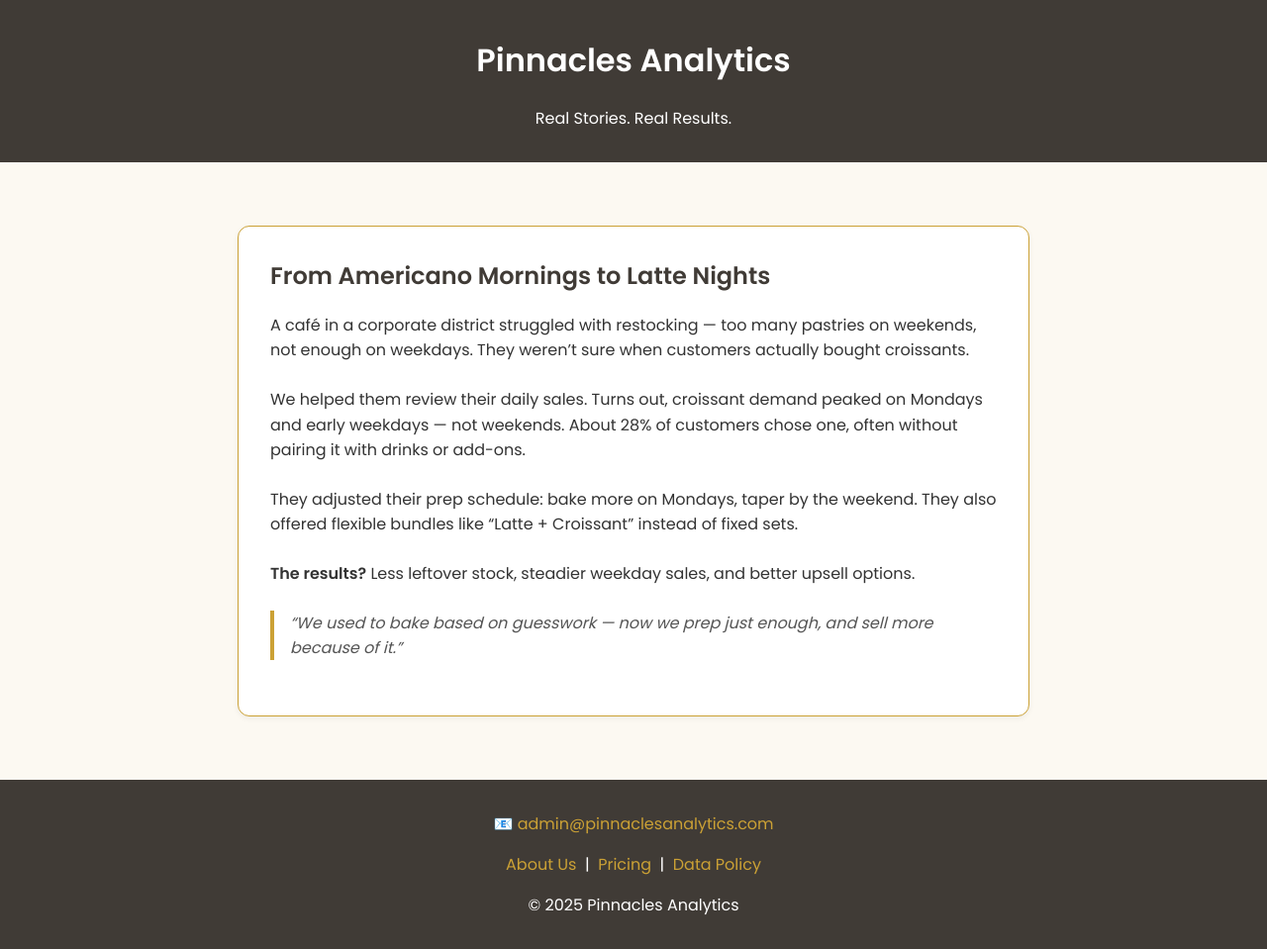
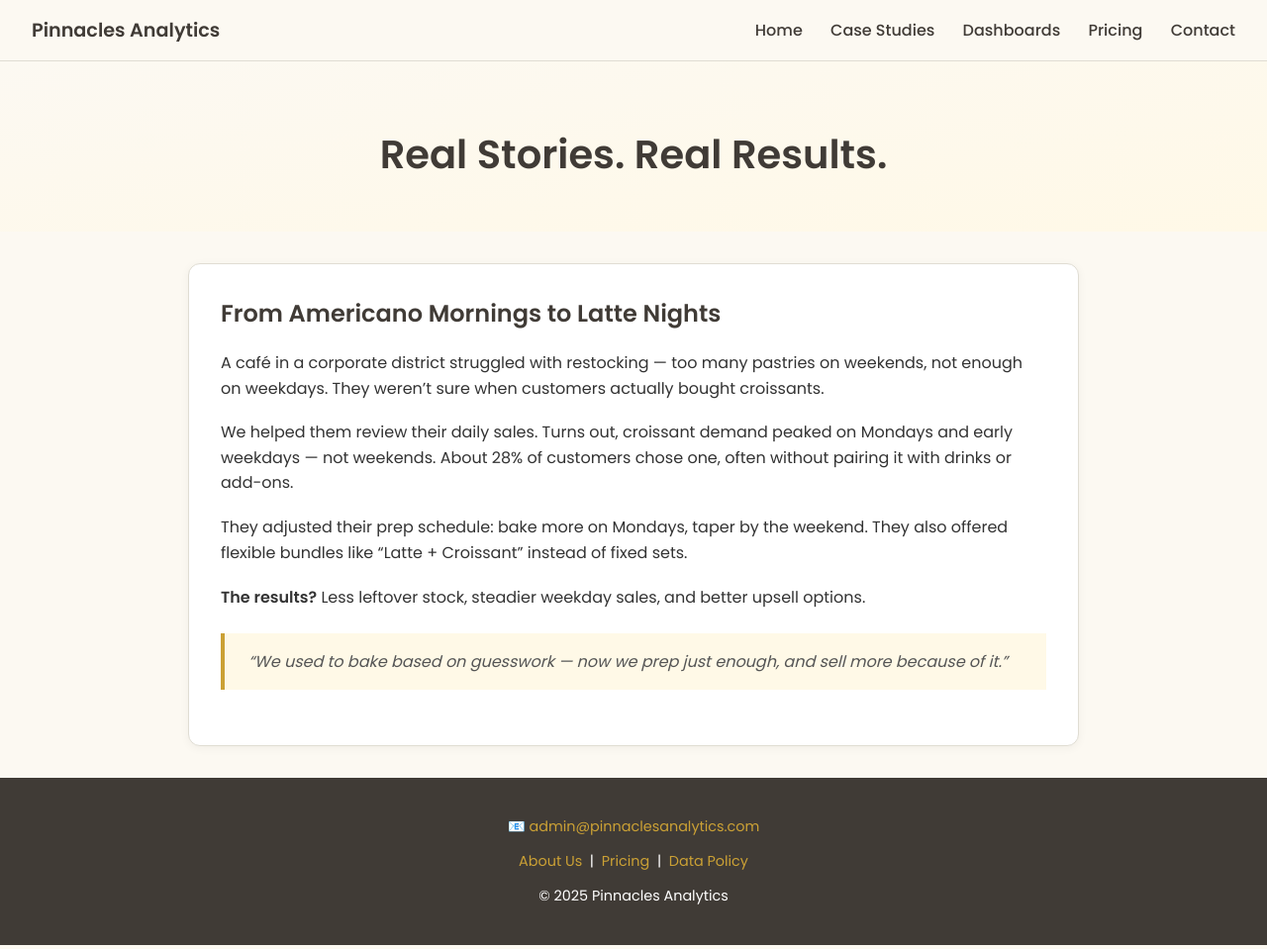
Before and after one commit to lyven81/pinnacles-learning-website, a Jekyll site: the page case-study/case-study-2.html, which Jekyll copies as it is, in a window 1280 px wide. Shown: the whole page at 99% size. Built offline with Jekyll 4.4.1, drawn with Linux system fonts in a browser that asks for light colours.

Commit message:
Update case-study-2.html

```diff
--- a/case-study/case-study-2.html
+++ b/case-study/case-study-2.html
@@ -1,69 +1,155 @@
+
 <!DOCTYPE html>
 <html lang="en">
 <head>
-  <meta charset="utf-8"/>
-  <meta name="viewport" content="width=device-width, initial-scale=1.0"/>
-  <title>From Americano Mornings to Latte Nights | Case Study | Pinnacles Analytics</title>
-  <link href="https://fonts.googleapis.com/css2?family=Poppins:wght@400;500;600&display=swap" rel="stylesheet"/>
+  <meta charset="UTF-8" />
+  <meta name="viewport" content="width=device-width, initial-scale=1.0" />
+  <title>Real Stories | Pinnacles Analytics</title>
+  <link href="https://fonts.googleapis.com/css2?family=Poppins:wght@400;500;600&display=swap" rel="stylesheet" />
   <style>
-    body {
+    html, body {
+      height: 100%;
+      margin: 0;
       font-family: 'Poppins', sans-serif;
       background-color: #FCF9F2;
       color: #333;
+    }
+
+    body {
+      display: flex;
+      flex-direction: column;
+    }
+
+    .navbar {
+      display: flex;
+      justify-content: space-between;
+      align-items: center;
+      background-color: #FCF9F2;
+      padding: 1rem 2rem;
+      border-bottom: 1px solid #e0ddd3;
+    }
+
+    .navbar .brand {
+      font-size: 1.2rem;
+      font-weight: 600;
+      color: #403B36;
+    }
+
+    .navbar nav a {
+      margin-left: 1.5rem;
+      text-decoration: none;
+      color: #403B36;
+      font-weight: 500;
+    }
+
+    .navbar nav a:hover {
+      color: #CBA135;
+    }
+
+    header {
+      text-align: center;
+      padding: 4rem 1rem 3rem;
+      background: linear-gradient(to bottom right, #FCF9F2, #fff9e7);
+    }
+
+    header h1 {
+      font-size: 2.5rem;
+      color: #403B36;
       margin: 0;
-      padding: 0;
     }
-    header, footer {
-      background-color: #403B36;
-      color: #FFFFFF;
-      text-align: center;
-      padding: 1rem;
+
+    header p {
+      font-size: 1.2rem;
+      color: #555;
+      max-width: 700px;
+      margin: 1rem auto 0;
     }
+
     .container {
-      max-width: 800px;
-      margin: 2rem auto;
       padding: 2rem;
+      max-width: 900px;
+      margin: 0 auto;
     }
+
     .case-card {
-      background: #FFFFFF;
-      border: 1px solid #CBA135;
+      background: #ffffff;
+      padding: 2rem;
       border-radius: 12px;
-      box-shadow: 0 2px 6px rgba(0, 0, 0, 0.06);
-      padding: 2rem;
+      box-shadow: 0 2px 10px rgba(0, 0, 0, 0.05);
+      border: 1px solid #e0ddd3;
     }
+
     .case-card h2 {
       color: #403B36;
       margin-top: 0;
     }
+
     .case-card p {
-      margin-bottom: 1.5rem;
       line-height: 1.6;
+      margin-bottom: 1.2rem;
     }
+
     .case-card blockquote {
+      margin: 1.5rem 0;
+      padding: 1rem 1.5rem;
+      background: #fff9e7;
+      border-left: 4px solid #CBA135;
+      color: #555;
       font-style: italic;
-      color: #555;
-      margin: 1.5rem 0;
-      padding-left: 1rem;
-      border-left: 4px solid #CBA135;
     }
+
+    footer {
+      background-color: #403B36;
+      color: white;
+      text-align: center;
+      padding: 1.5rem;
+      font-size: 0.9rem;
+    }
+
     footer a {
       color: #CBA135;
       text-decoration: none;
     }
+
     footer a:hover {
       text-decoration: underline;
+    }
+
+    @media (max-width: 768px) {
+      .navbar {
+        flex-direction: column;
+        align-items: flex-start;
+      }
+
+      .navbar nav {
+        margin-top: 0.5rem;
+      }
+
+      header h1 {
+        font-size: 2rem;
+      }
     }
   </style>
 </head>
 <body>
 
+  <div class="navbar">
+    <div class="brand">Pinnacles Analytics</div>
+    <nav>
+      <a href="index.html">Home</a>
+      <a href="case-studies.html">Case Studies</a>
+      <a href="dashboard.html">Dashboards</a>
+      <a href="pricing.html">Pricing</a>
+      <a href="contact.html">Contact</a>
+    </nav>
+  </div>
+
   <header>
-    <h1>Pinnacles Analytics</h1>
-    <p>Real Stories. Real Results.</p>
+    <h1>Real Stories. Real Results.</h1>
   </header>
 
   <main class="container">
-    <div class="case-card">
+     <div class="case-card">
       <h2>From Americano Mornings to Latte Nights</h2>
       <p>A café in a corporate district struggled with restocking — too many pastries on weekends, not enough on weekdays. They weren’t sure when customers actually bought croissants.</p>
 
```
